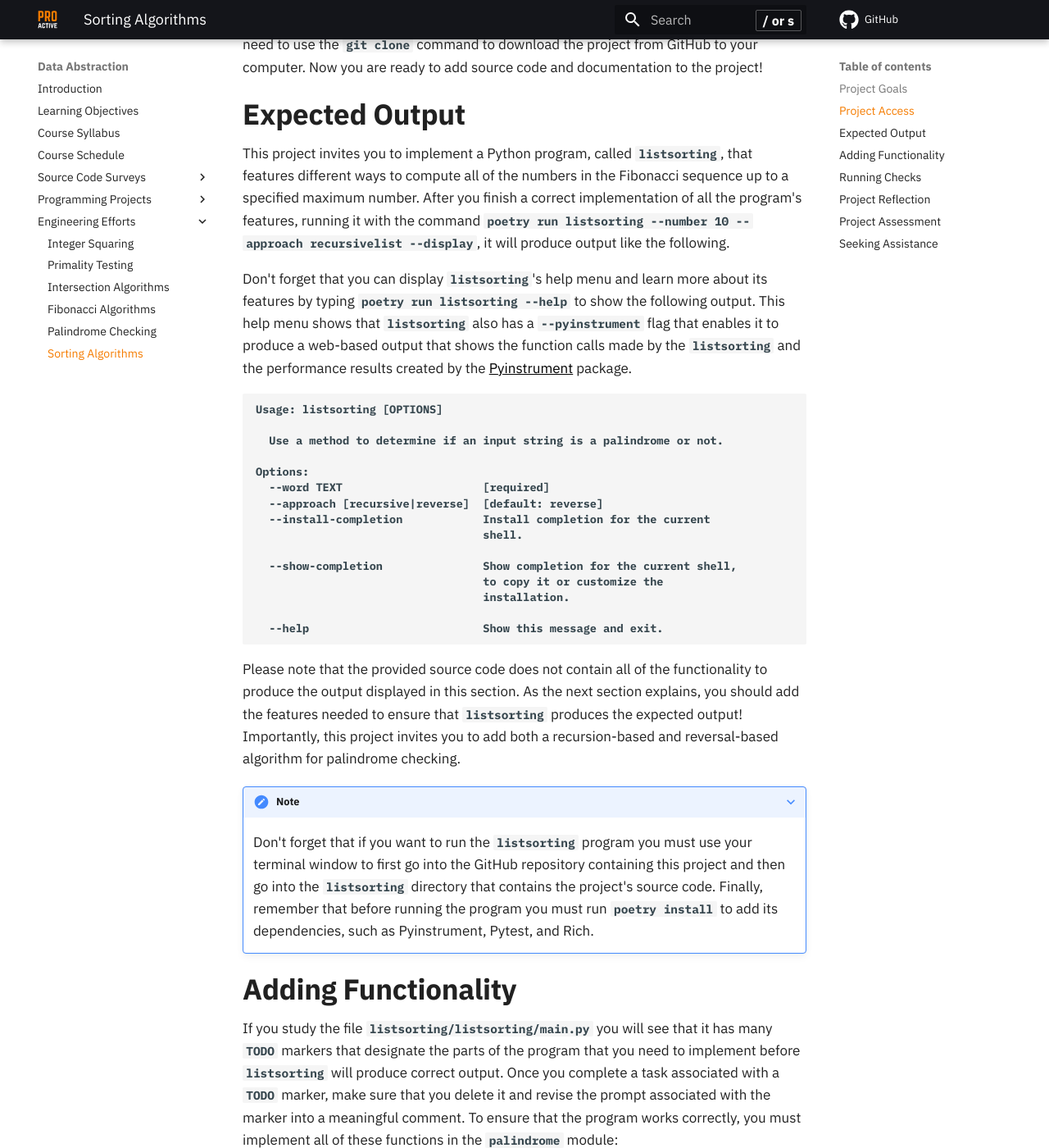
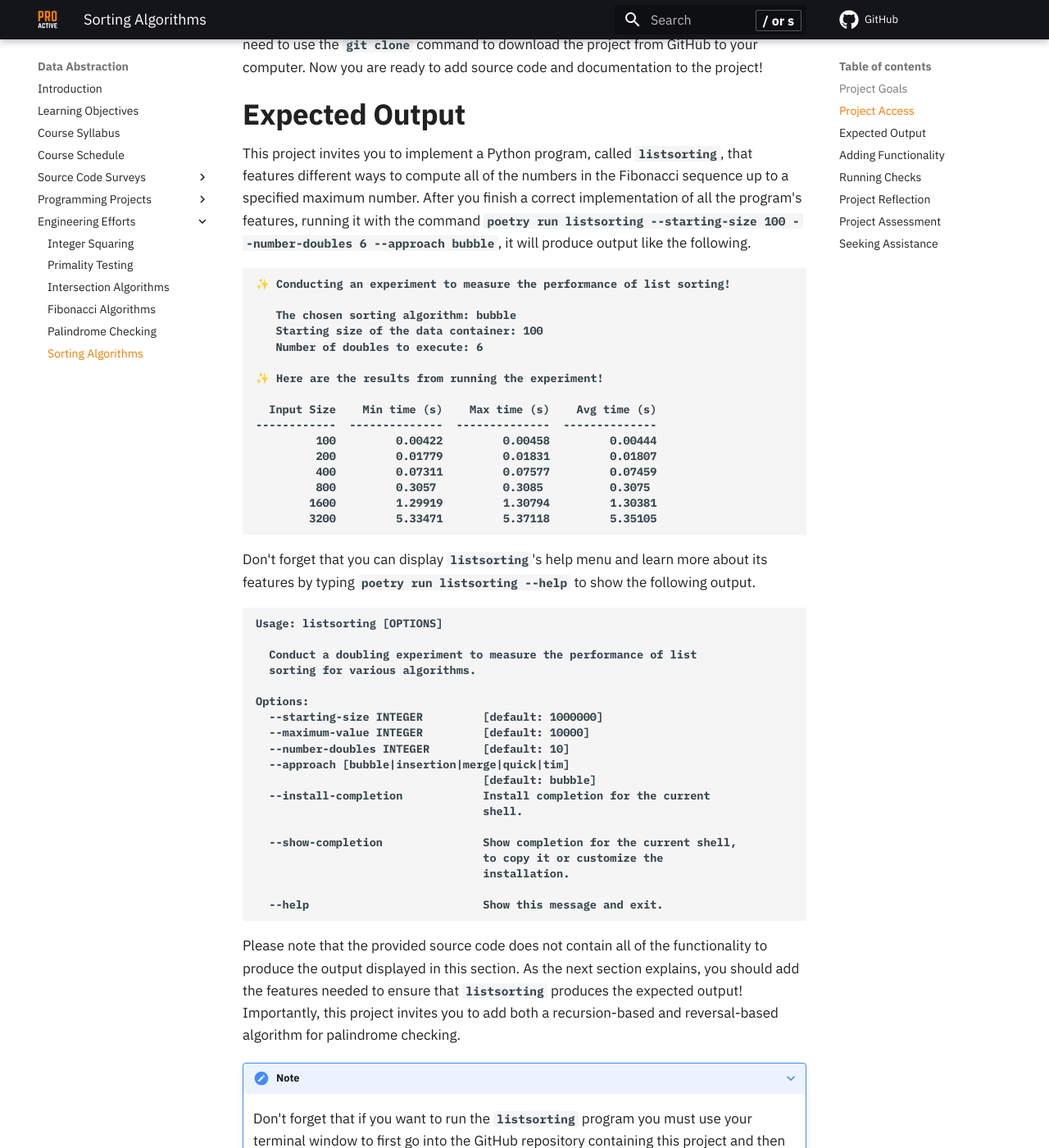
Before and after one commit to ProactiveProgrammers/www.proactiveprogrammers.com, an MkDocs documentation site: the page built from docs/data-abstraction/engineering-efforts/sorting-algorithms.md, in a window 1280 px wide and 1400 px high, scrolled down 834 px. Shown: the whole window at 82% size. Built offline with MkDocs 1.6.1 and Material for MkDocs 9.7.7, drawn with Linux system fonts in a browser that asks for light colours; comment, search, counter and statistics services are not loaded.

Commit message:
feat: Add in rough content about output in sorting-algorithms.

````diff
--- a/docs/data-abstraction/engineering-efforts/sorting-algorithms.md
+++ b/docs/data-abstraction/engineering-efforts/sorting-algorithms.md
@@ -36,28 +36,48 @@ project!
 
 ## Expected Output
 
-This project invites you to implement a Python program, called
-`listsorting`, that features different ways to compute all of the numbers
-in the Fibonacci sequence up to a specified maximum number. After you finish a
-correct implementation of all the program's features, running it with the
-command `poetry run listsorting --number 10 --approach recursivelist
---display`, it will produce output like the following.
+This project invites you to implement a Python program, called `listsorting`,
+that features different ways to compute all of the numbers in the Fibonacci
+sequence up to a specified maximum number. After you finish a correct
+implementation of all the program's features, running it with the command
+`poetry run listsorting --starting-size 100 --number-doubles 6 --approach
+bubble`, it will produce output like the following.
+
+```
+✨ Conducting an experiment to measure the performance of list sorting!
+
+   The chosen sorting algorithm: bubble
+   Starting size of the data container: 100
+   Number of doubles to execute: 6
+
+✨ Here are the results from running the experiment!
+
+  Input Size    Min time (s)    Max time (s)    Avg time (s)
+------------  --------------  --------------  --------------
+         100         0.00422         0.00458         0.00444
+         200         0.01779         0.01831         0.01807
+         400         0.07311         0.07577         0.07459
+         800         0.3057          0.3085          0.3075
+        1600         1.29919         1.30794         1.30381
+        3200         5.33471         5.37118         5.35105
+```
 
 Don't forget that you can display `listsorting`'s help menu and learn more
 about its features by typing `poetry run listsorting --help` to show the
-following output. This help menu shows that `listsorting` also has a
-`--pyinstrument` flag that enables it to produce a web-based output that shows
-the function calls made by the `listsorting` and the performance results
-created by the [Pyinstrument](https://github.com/joerick/pyinstrument) package.
+following output.
 
 ```
 Usage: listsorting [OPTIONS]
 
-  Use a method to determine if an input string is a palindrome or not.
+  Conduct a doubling experiment to measure the performance of list
+  sorting for various algorithms.
 
 Options:
-  --word TEXT                     [required]
-  --approach [recursive|reverse]  [default: reverse]
+  --starting-size INTEGER         [default: 1000000]
+  --maximum-value INTEGER         [default: 10000]
+  --number-doubles INTEGER        [default: 10]
+  --approach [bubble|insertion|merge|quick|tim]
+                                  [default: bubble]
   --install-completion            Install completion for the current
                                   shell.
 
````
